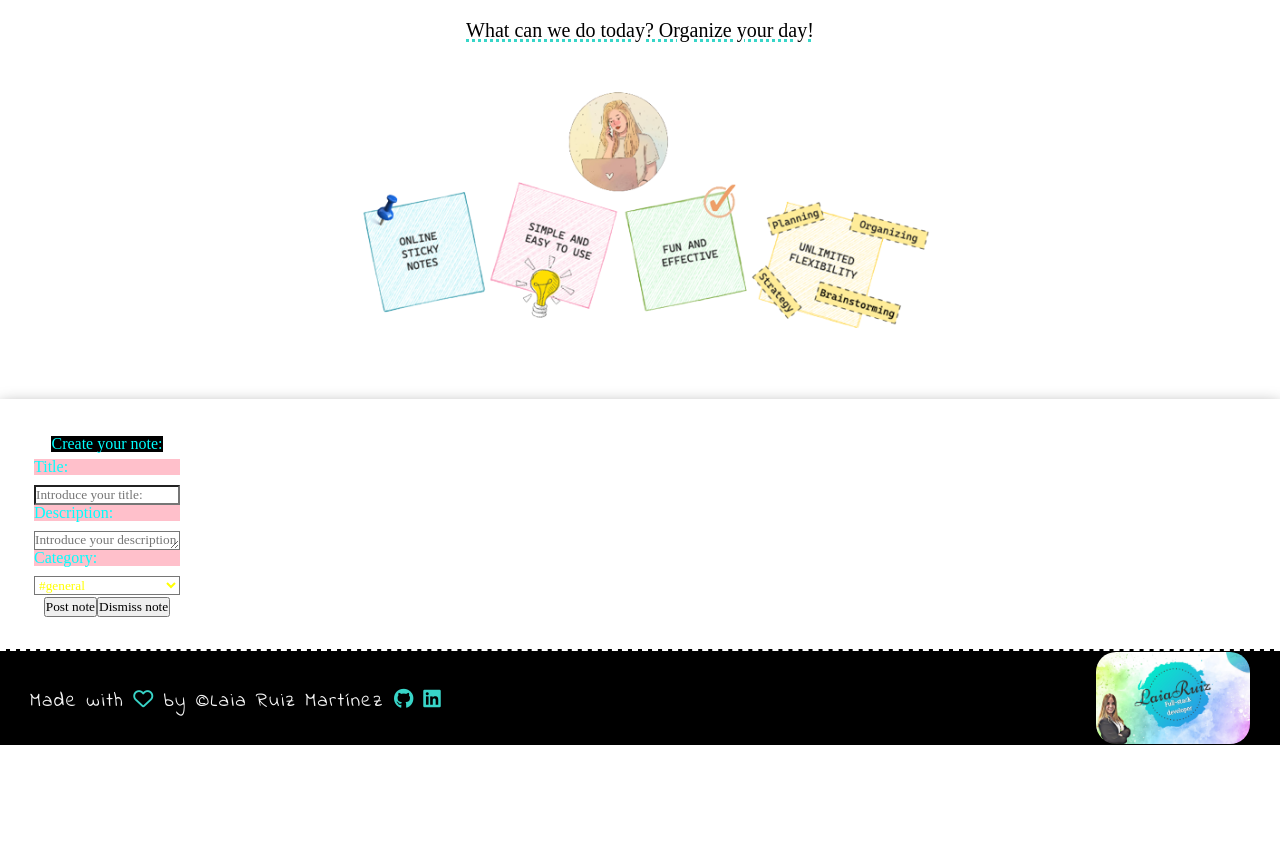
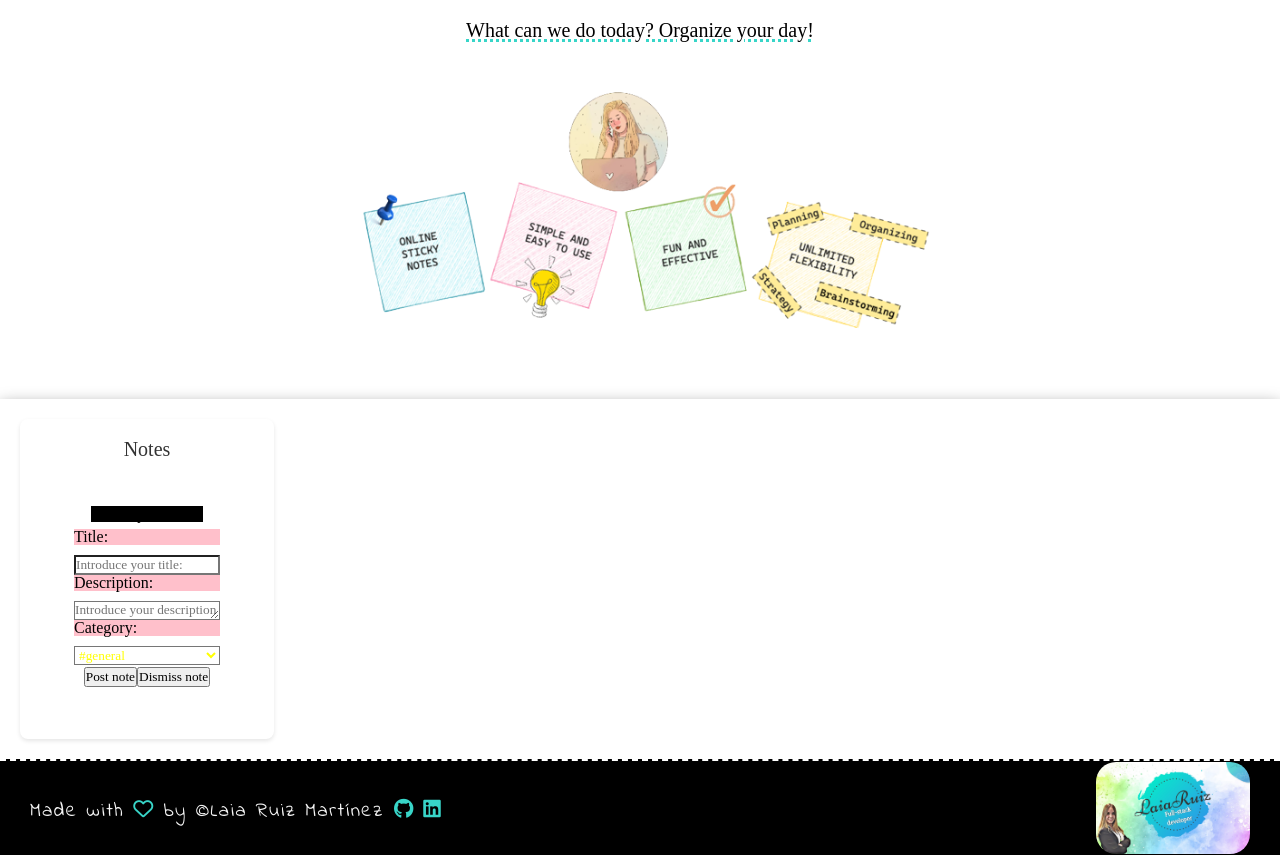
Before and after one commit to LaiaRuizM/create-notes, a React (Create React App) app: page / in a window 1280 px wide. Before the commit the page ends 800 px from the top, so only its background shows below. Built offline with nearby package versions, Linux system fonts and the light colour scheme; a web font is replaced by a local one.

Commit message:
feat: add style to Aside

```diff
--- a/src/components/createYourNote/Aside.js
+++ b/src/components/createYourNote/Aside.js
@@ -12,6 +12,10 @@ const Aside = ({
 }) => {
   return (
     <aside className="aside">
+      <div className="aside__header">
+        <h2 className="aside__header__title">Notes</h2>
+      </div>
+      <div className="aside__content">
         <PostedNote
           handleCreateNewNote={handleCreateNewNote}
           newNote={newNote}
@@ -20,6 +24,7 @@ const Aside = ({
           resetPostedNote={resetPostedNote}
           handleUpdateNote={handleUpdateNote}
           handleInputNote={handleInputNote}></PostedNote>
+      </div>
     </aside>
   );
 };
--- a/src/styles/layouts/Aside.scss
+++ b/src/styles/layouts/Aside.scss
@@ -1,5 +1,19 @@
 .aside {
-  height: 100%;
-  color: aqua;
-  // background-color: red;
+  // background-color: #f5f5f5;
+  border-radius: 8px;
+  box-shadow: 0 2px 4px rgba(0, 0, 0, 0.1);
+  padding: 20px;
+  margin: 20px;
+  width: 300px;
+  &__header {
+    margin-bottom: 10px;
+    &__title {
+      color: #333;
+      font-size: 20px;
+      text-align: center;
+    }
+  }
+  &__content {
+    // background-color: rgb(255, 0, 230);
+  }
 }
```
Lines whose indentation alone changed are shown as unchanged.
